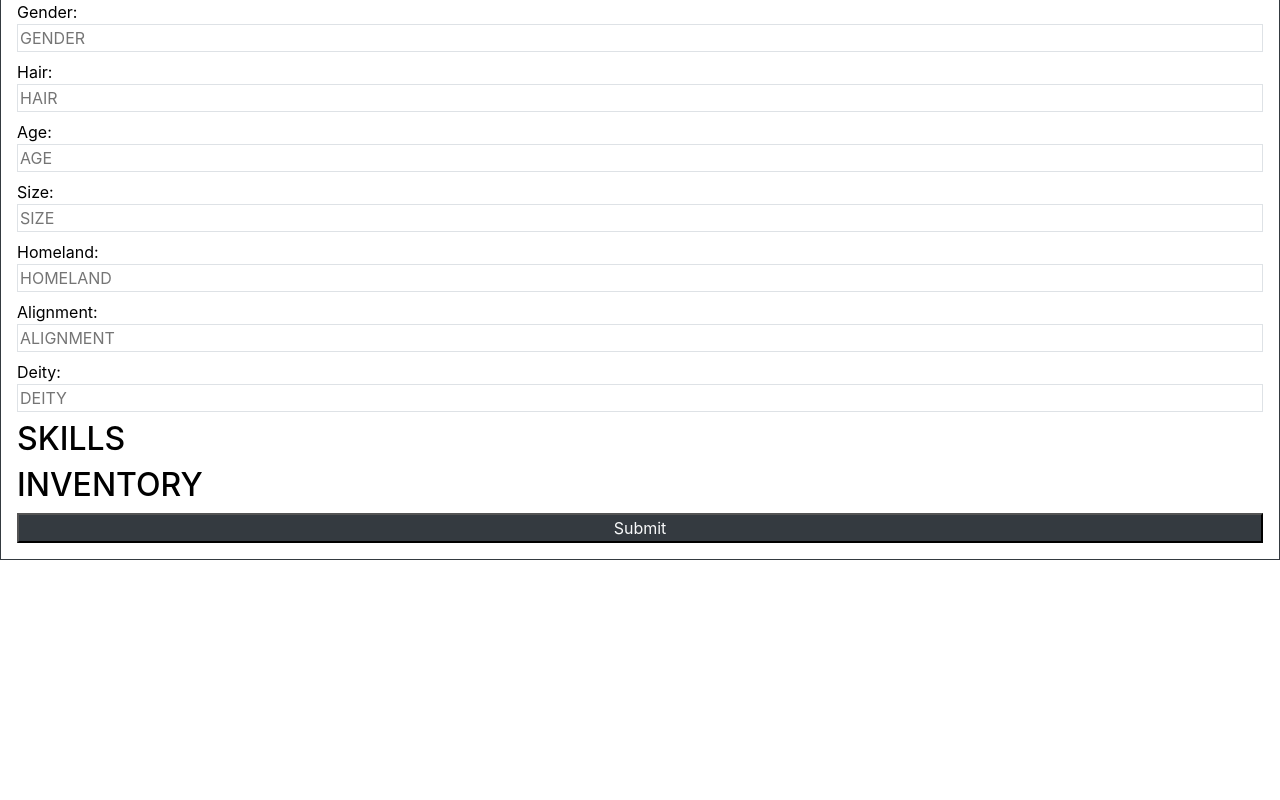
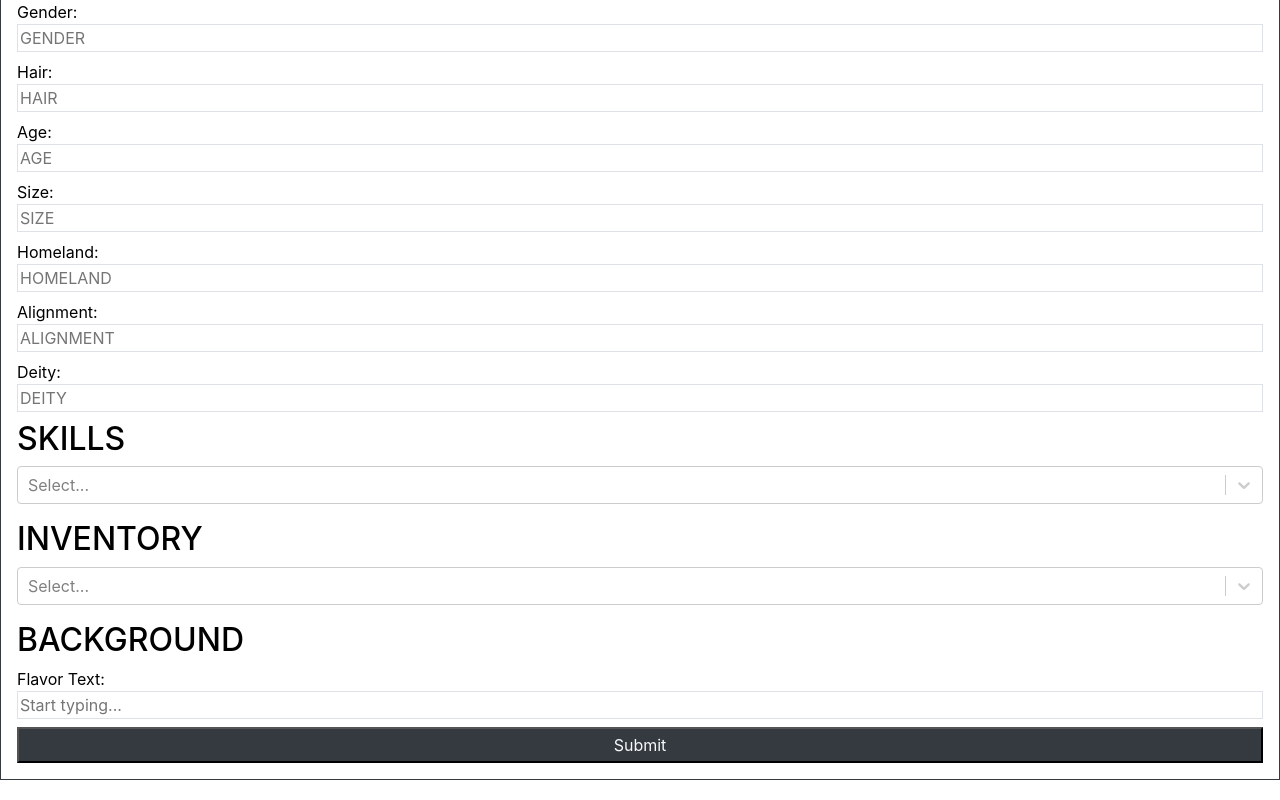
Before and after one commit to Z-S-Burke/reactPathfinder, a React (Create React App) app: page /newCharacter in a window 1280 px wide. Shown: the part 1632-2432 px from the top of the page. Before the commit the page ends 2212 px from the top, so only its background shows below. Built offline with nearby package versions, Linux system fonts and the light colour scheme.

Commit message:
installed a React select-box package and created blank templates for the remaining input fields of the New Charactor form

```diff
--- a/package.json
+++ b/package.json
@@ -10,7 +10,8 @@
     "react-dom": "^16.9.0",
     "react-router": "^5.0.1",
     "react-router-dom": "^5.0.1",
-    "react-scripts": "3.1.1"
+    "react-scripts": "3.1.1",
+    "react-select": "^3.0.8"
   },
   "scripts": {
     "start": "react-scripts start",
--- a/src/NewCharacter.js
+++ b/src/NewCharacter.js
@@ -1,8 +1,10 @@
 import React, { Component } from 'react';
+import Select from 'react-select';
 import * as bs from 'bootstrap/dist/css/bootstrap.css';
 
 
 class NewCharacter extends Component {
+
     render() {
         return (
             <div>
@@ -30,8 +32,12 @@ class NewCharacter extends Component {
                     <label> Alignment: <input className="w-100 border" type="text" placeholder="ALIGNMENT" /> </label>
                     <label> Deity: <input className="w-100 border" type="text" placeholder="DEITY" /> </label>
                     <h2> SKILLS </h2>
+                    <Select className="mb-3"/>
                     <h2> INVENTORY </h2>
-                    <input className="text-light bg-dark d-flex justify-content-center" type="submit" value="Submit" />
+                    <Select className="mb-3"/>
+                    <h2> BACKGROUND </h2>
+                    <label> Flavor Text: <input className="w-100 border" type="text" placeholder="Start typing..." /> </label>
+                    <input className="text-light bg-dark d-flex justify-content-center p-1" type="submit" value="Submit" />
                 </form>
             </div>
         );
```
Also changed, not shown: 1 other file (tests, documents, lock files or other folders).
